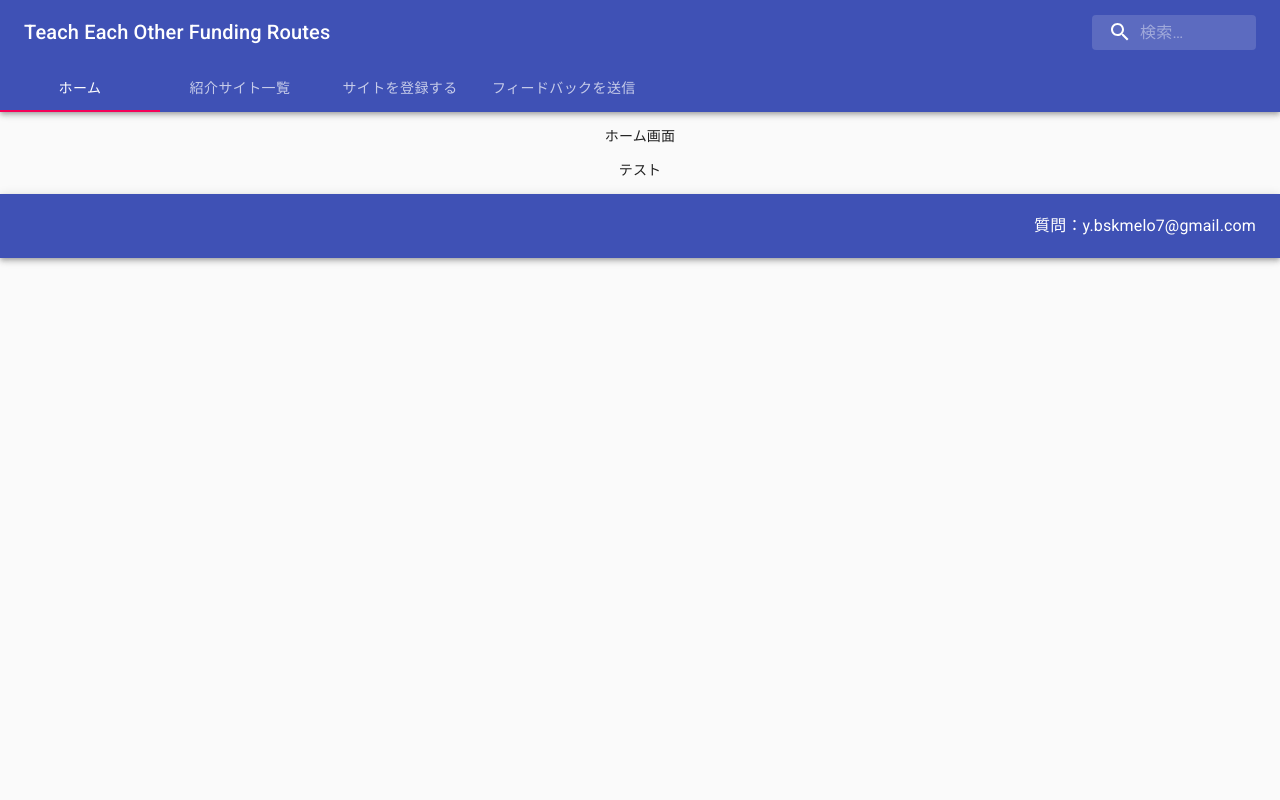
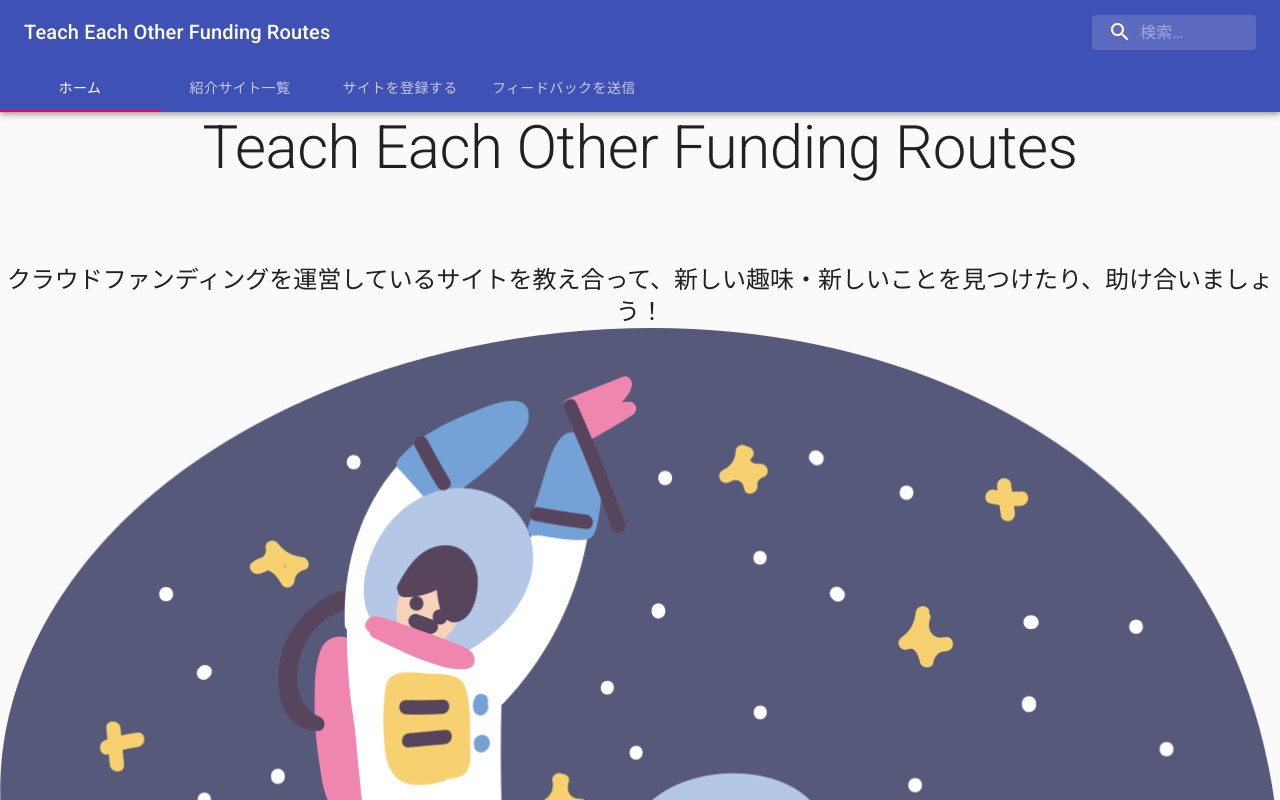
Before and after one commit to Ysy-g54/one-on-one-games, a React (Create React App) app: page / in a window 1280 px wide. Shown: the top 800 px of the page. Built offline with nearby package versions, Linux system fonts and the light colour scheme.

Commit message:
ホーム画面を実装 #8

```diff
--- a/src/App.tsx
+++ b/src/App.tsx
@@ -10,13 +10,13 @@ function App() {
   return (
     <div className="App">
       <BrowserRouter>
-        <Header></Header>
+        <Header />
 				<Switch>
 					<Route label="ホーム" exact path="/" component={Home} />
           <Route label="紹介サイト一覧" path="/site" component={Site} />
         </Switch>
       </BrowserRouter>
-      <Footer></Footer>
+      <Footer />
     </div>
   );
 }
--- a/src/components/Home.tsx
+++ b/src/components/Home.tsx
@@ -1,11 +1,35 @@
 import React from "react";
+import Box from "@material-ui/core/Box";
+import Typography from "@material-ui/core/Typography";
+import welcomePng from "../public/welcome.png";
+import {
+	createStyles,
+	makeStyles,
+} from "@material-ui/core/styles";
+
+const useStyles = makeStyles(() =>
+	createStyles({
+		imgStyle: {
+			width: "100%",
+			height: "auto"
+	}
+	})
+	);
 
 function Home() {
+	const classes = useStyles();
   return (
-    <div>
-      <p>ホーム画面</p>
-      <p>テスト</p>
-    </div>
+		<div className="Home">
+			<Box mb={10}>
+			<Typography variant="h2">
+					Teach Each Other Funding Routes
+      </Typography>
+			</Box>
+			<Typography variant="h5">
+				クラウドファンディングを運営しているサイトを教え合って、新しい趣味・新しいことを見つけたり、助け合いましょう！
+      </Typography>
+			<img src={welcomePng} className={classes.imgStyle} />
+	  </div>
   );
 }
 
```
Also changed, not shown: src/public/welcome.png (added).
